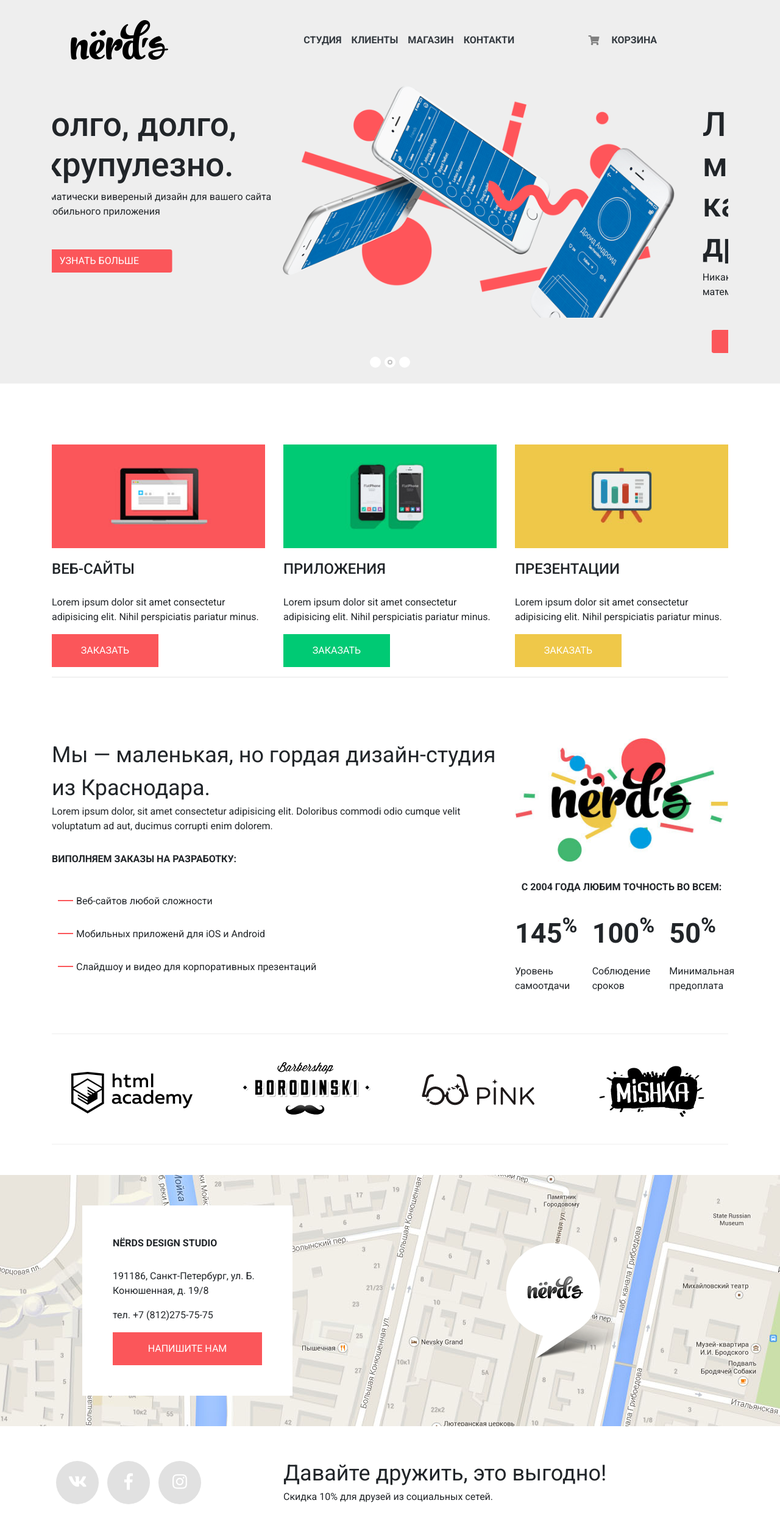
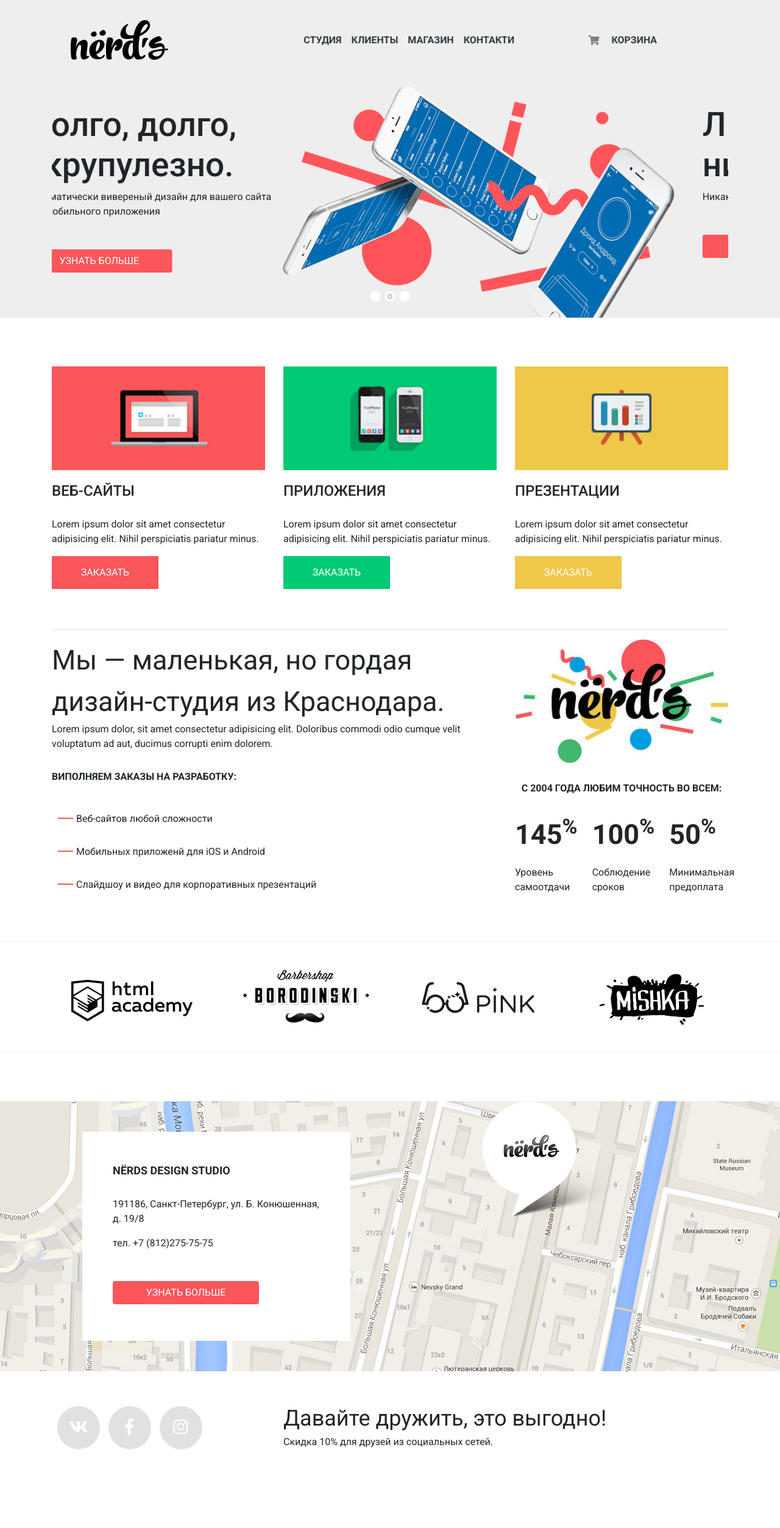
Before and after one commit to ruslanusachov/site, a plain HTML site: page Bootstrap4/index.html in a window 1280 px wide. Shown: the whole page at 61% size. After the commit the page ends 2443 px from the top, so only its background shows below. Drawn offline with nearby package versions, Linux system fonts and the light colour scheme.

Commit message:
Done project 'my site on Bootstrap4'

```diff
--- a/Bootstrap4/index.html
+++ b/Bootstrap4/index.html
@@ -80,18 +80,14 @@
                     </a>
                   </div>
                 </div>
-                <!-- <div class="col-lg-8 col-12">
-                  <img src="slide1.png" class="d-block w-100" alt="...">
-                </div> -->
               </div>
             </div>
             <div class="carousel-item second-item">
               <div class="row">
-                <div class="col-lg-4 col-12">
+                <div class="col-lg-8 col-12">
                   <div class="text-learn_more">
                     <h1>Любим математику как никто другой</h1>
                     <span>Никакого креатива, только математические формулы для расчета и</span>
-                    <div class="col-8">
                     <a href="#" class="learn-more btn">
                       Узнать больше
                     </a>
@@ -99,14 +95,12 @@
                 </div>
               </div>
             </div>
-            </div>
             <div class="carousel-item third-item">
               <div class="row">
-                <div class="col-lg-4 col-12">
+                <div class="col-lg-8 col-12">
                   <div class="text-learn_more">
                     <h1>Только ночь, только хардкор</h1>
                     <span>Работать днем, как все? Мы против этого. Ближе к полуночи работ</span>
-                    <div class="col-8">
                     <a href="#" class="learn-more btn">
                       Узнать больше
                     </a>
@@ -116,18 +110,9 @@
             </div>
           </div>
         </div>
-          <!-- <a class="carousel-control-prev" href="#carouselExampleIndicators" role="button" data-slide="prev">
-            <span class="carousel-control-prev-icon" aria-hidden="true"></span>
-            <span class="sr-only">Previous</span>
-          </a>
-          <a class="carousel-control-next" href="#carouselExampleIndicators" role="button" data-slide="next">
-            <span class="carousel-control-next-icon" aria-hidden="true"></span>
-            <span class="sr-only">Next</span>
-          </a> -->
-        </div>
       </div>
     </section>
-    <div class="adventages">
+    <section class="adventages">
       <div class="container">
         <div class="row">
           <div class="col-md-4 col-12">
@@ -172,13 +157,11 @@
         </div>
         <hr>
       </div>
-
-    </div>
-    <div class="studio">
-      <section>
+    </section>
+    <section class="studio">
       <div class="container">
         <div class="row ">
-            <div class="col-8">
+          <div class="col-lg-8">
             <p class="text-header">
               Мы — маленькая, но гордая дизайн-студия из Краснодара.
             </p>
@@ -191,7 +174,7 @@
               <li>Слайдшоу и видео для корпоративных презентаций</li>
             </ul>
           </div>
-            <div class="col-4">
+          <div class="col-lg-4">
             <img src="nerds-img.jpg" alt="" class="w-100">
             <p class="p-header text-center">с 2004 года Любим точность во всем:</p>
             <div class="row ">
@@ -213,50 +196,45 @@
 
       </div>
     </section>
-      <section>
-        <div class="studio-link">
+    <section class="studio-link">
+      <div class="logos-wrapper">
         <div class="container">
-           <div class="logos-wrapper">
           <div class="row">
-              <div class="col-lg-3 col-md-6 col-sm-12"><a href="#"><img src="logo-1.png" alt=""></a></div>
-              <div class="col-lg-3 col-md-6 col-sm-12"><a href="#"><img src="logo-2.png" alt=""></a></div>
-              <div class="col-lg-3 col-md-6 col-sm-12"><a href="#"><img src="logo-3.png" alt=""></a></div>
-              <div class="col-lg-3 col-md-6 col-sm-12"><a href="#"><img src="logo-4.png" alt=""></a></div>
+            <div class="col-lg-3 col-md-6 col-12 studio-a"><a href="#"><img src="logo-1.png" alt=""></a></div>
+            <div class="col-lg-3 col-md-6 col-12 studio-a"><a href="#"><img src="logo-2.png" alt=""></a></div>
+            <div class="col-lg-3 col-md-6 col-12 studio-a"><a href="#"><img src="logo-3.png" alt=""></a></div>
+            <div class="col-lg-3 col-md-6 col-12 studio-a"><a href="#"><img src="logo-4.png" alt=""></a></div>
+          </div>
+        </div>
+      </div>
+    </section>
+    <section class="contacts">
+      <div class="container">
+        <div class="row">
+          <div class="col-lg-6 col-12">
+            <div class="write_us">
+              <p class="p-header">NЁRDS DESIGN STUDIO</p>
+              <p class="description">191186, Санкт-Петербург, ул. Б. Конюшенная, д. 19/8 </p>
+              <p class="p-phone">тел. +7 (812)275-75-75</p>
+              <a href="#" class="learn-more btn">
+                Узнать больше
+              </a>
+            </div>
+          </div>
+          <div class="col-6">
+            <div class="marker">
+              <img src="map-marker.png" alt="">
             </div>
           </div>
         </div>
       </div>
     </section>
-    </div>
-    <div class="contacts">
-      <section>
-        <div class="container">
-          <div class="row">
-            <div class="col-5">
-              <div class="write_us">
-                <p class="p-header">NЁRDS DESIGN STUDIO</p>
-                <p class="description">191186, Санкт-Петербург, ул. Б. Конюшенная, д. 19/8 </p>
-                <p class="p-phone">тел. +7 (812)275-75-75</p>
-                <a href="#">
-                  <div class="button button-1 col-12">
-                    Напишите нам
-                  </div>
-                </a>
-              </div>
-            </div>
-            <div class="marker">
-              <img src="map-marker.png" alt="">
-            </div>
-          </div>
-        </div>
-      </section>
-    </div>
   </main>
   <footer>
     <div class="social-footer">
       <div class="container">
         <div class="row">
-          <div class="col-3">
+          <div class="col-lg-3 col-12">
             <div class="media">
               <div class="social text-center">
                 <a href="#"><i class="fab fa-vk fa-2x"></i></a>
@@ -269,7 +247,7 @@
               </div>
             </div>
           </div>
-          <div class="col-8 offset-1">
+          <div class="col-lg-8 col-12 offset-lg-1">
             <p class="text-header">Давайте дружить, это выгодно!</p>
             <p class="description">Скидка 10% для друзей из социальных сетей.</p>
           </div>
--- a/Bootstrap4/styles.scss
+++ b/Bootstrap4/styles.scss
@@ -18,6 +18,10 @@ body {
   a {
     display: inline-flex;
     align-items: center;
+    @media screen and (max-width:768px){
+      margin-left: -16px;
+
+    }
 
     span {
       padding: 0 20px;
@@ -43,30 +47,32 @@ h2 {
 .text-learn_more {
   padding: 50px 0 0 20px;
 
-  h1{
+  h1 {
     font-size: 55px;
   }
 }
-.carousel-item{
+
+.carousel-item {
   min-height: 400px;
 }
 
-%item_with_bg{
+%item_with_bg {
   background-position: right bottom;
   background-repeat: no-repeat;
   background-size: 700px;
 }
 
-.first-item{
+.first-item {
   @extend %item_with_bg;
   background-image: url('slide1.png');
 }
 
-.second-item{
+.second-item {
   @extend %item_with_bg;
   background-image: url('slide2.png');
 }
-.third-item{
+
+.third-item {
   @extend %item_with_bg;
   background-image: url('slide3.png');
 }
@@ -80,7 +86,7 @@ h2 {
   position: relative;
 
 
-  .round-item{
+  .round-item {
     border: 2px solid transparent;
     width: 8px;
     height: 8px;
@@ -89,6 +95,7 @@ h2 {
     top: calc(50% - 4px);
     position: absolute;
   }
+
   &.active .round-item {
     border: 2px solid #c2c2c2;
   }
@@ -108,15 +115,14 @@ h2 {
 }
 
 .adventages {
-  margin: 100px 0;
-
-  hr {}
+  margin: 80px 0 0;
 }
 
 .article {
   box-sizing: border-box;
 
-  // margin-bottom: 50px;
+  margin-bottom: 50px;
+
   a {
     text-decoration: none;
   }
@@ -128,7 +134,6 @@ h2 {
 
   p {
     font-size: 16px;
-
   }
 
 
@@ -167,7 +172,7 @@ h2 {
       padding: 15px 0;
       position: relative;
 
-      &:before{
+      &:before {
         content: '';
         width: 25px;
         height: 2px;
@@ -180,13 +185,33 @@ h2 {
     }
   }
 
+  .text-header {
+    font-size: 45px;
+  }
 
   .percent {
     font-size: 45px;
   }
 
-  .studio-link {
-    margin: 50px 0;
+
+}
+
+.studio-link {
+  margin: 50px 0 80px;
+
+}
+
+.logos-wrapper {
+  border-top: 1px solid #eeeeee;
+  border-bottom: 1px solid #eeeeee;
+  text-align: center;
+}
+
+.studio-a {
+
+  &:hover,
+  &.active {
+    opacity: 0.5;
   }
 }
 
@@ -211,12 +236,14 @@ h2 {
   background: url(map-fone.jpg) 100% 100% no-repeat;
   // background-size: 100%;
   // background-size: cover;
-
+  .p-header{
+    font-size: 18px;
+  }
   .write_us {
 
     margin: 50px;
     background: white;
-    padding: 20px 50px 50px;
+    padding: 20px 50px 10px;
 
   }
 
@@ -230,9 +257,11 @@ h2 {
   }
 }
 
-.logos-wrapper{
-  border-top: 1px solid #eeeeee;
-  border-bottom: 1px solid #eeeeee;
+.social-footer {
+  margin: 50px 0;
+}
+.media{
+  justify-content: center;
 }
 
 .social {
@@ -248,7 +277,3 @@ h2 {
     font-size: 1.7em;
   }
 }
-
-.social-footer {
-  margin: 50px 0;
-}
```
Also changed, not shown: Bootstrap4/styles.css. Lines whose indentation alone changed are shown as unchanged.
